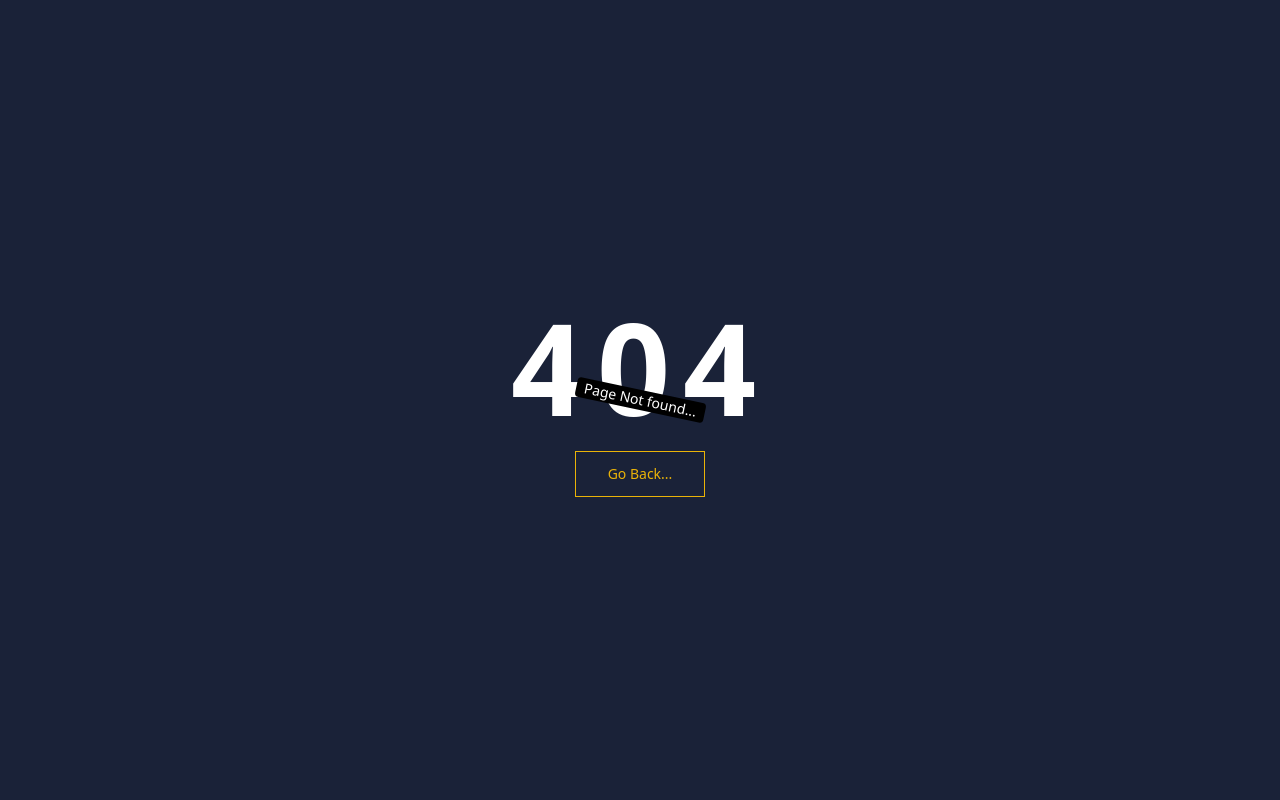
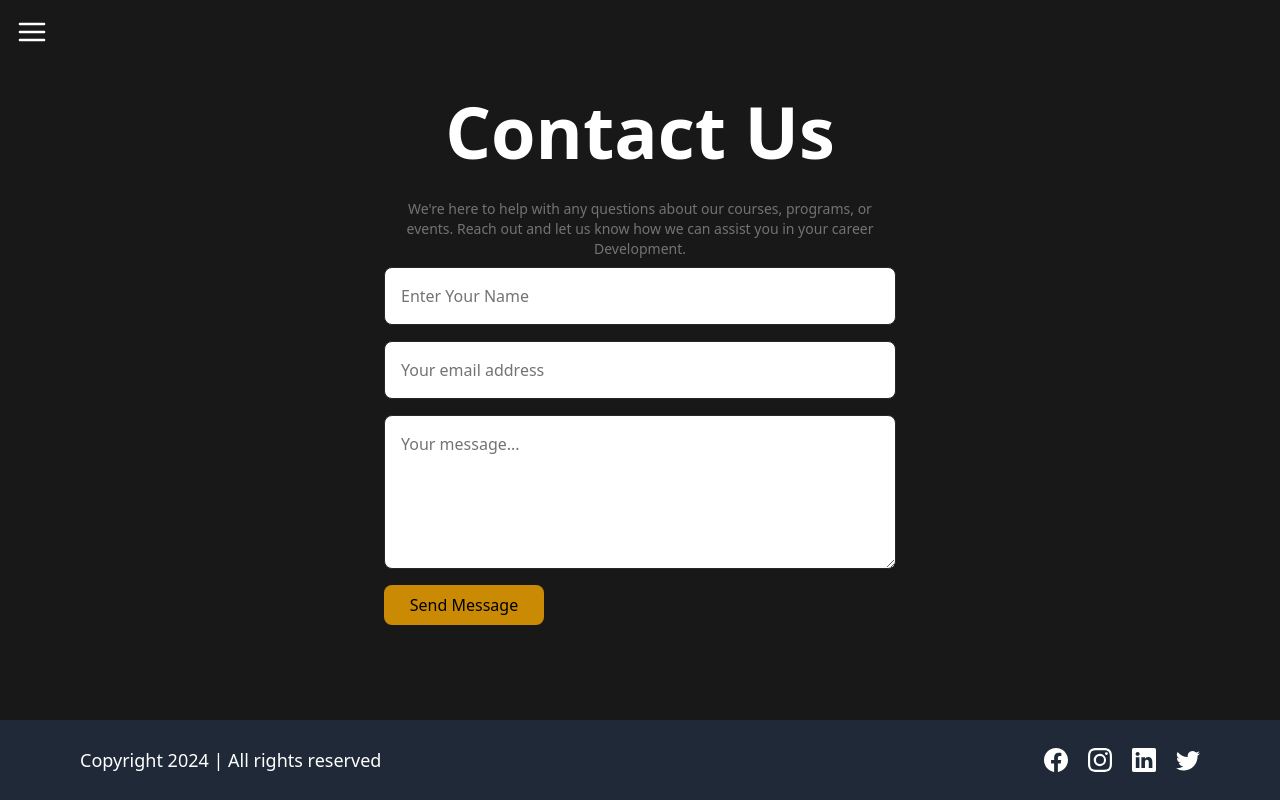
Before and after one commit to Shivam2709/Learning-Management-System-Frontend, a React (Vite) app: page /contact in a window 1280 px wide. Before the commit this address had no page. Built offline with nearby package versions, Linux system fonts and the light colour scheme.

Commit message:
contact Us section complete

```diff
--- a/src/App.jsx
+++ b/src/App.jsx
@@ -1,32 +1,31 @@
-import './App.css'
+import "./App.css";
 
-import { Route, Routes } from 'react-router-dom';
+import { Route, Routes } from "react-router-dom";
 
-import AboutUs from './Pages/AboutUs';
-import CourseList from './Pages/Course/CourseList';
-import HomePage from './Pages/HomePage';
-import Login from './Pages/Login';
-import NotFound from './Pages/NotFound';
-import SignUp from './Pages/SignUp';
+import AboutUs from "./Pages/AboutUs";
+import Contact from "./Pages/Contact";
+import CourseList from "./Pages/Course/CourseList";
+import HomePage from "./Pages/HomePage";
+import Login from "./Pages/Login";
+import NotFound from "./Pages/NotFound";
+import SignUp from "./Pages/SignUp";
 
 function App() {
-
-
   return (
     <>
       <Routes>
         <Route path="/" element={<HomePage />} />
         <Route path="/about" element={<AboutUs />} />
-        <Route path='/courses' element={<CourseList />} />
+        <Route path="/contact" element={<Contact />} />
+        <Route path="/courses" element={<CourseList />} />
 
-
-        <Route path='/signup' element={<SignUp />} />
-        <Route path='/login' element={<Login />} />
+        <Route path="/signup" element={<SignUp />} />
+        <Route path="/login" element={<Login />} />
 
         <Route path="*" element={<NotFound />} />
       </Routes>
     </>
-  )
+  );
 }
 
 export default App;
--- /dev/null
+++ b/src/Pages/Contact.jsx
@@ -0,0 +1,112 @@
+import { useState } from "react";
+import toast from "react-hot-toast";
+
+import axiosInstance from "../Helpers/axiosInstance";
+import { isEmail } from "../Helpers/regexMatcher";
+import HomeLayout from "../Layouts/HomeLayout";
+const Contact = () => {
+  const [userInput, setUserInput] = useState({
+    name: "",
+    email: "",
+    message: "",
+  });
+
+  function handleUserInput(e) {
+    const { name, value } = e.target;
+    console.log(name, value);
+    setUserInput({
+      ...userInput,
+      [name]: value,
+    });
+  }
+
+  async function onFormSubmit(e) {
+    e.preventDefault();
+    if (!userInput.email || !userInput.name || !userInput.message) {
+      toast.error("All fields are mandatory");
+    }
+
+    if (!isEmail(userInput.email)) {
+      toast.error("Invalid email id");
+      return;
+    }
+
+    try {
+      const response = axiosInstance.post("/contact", userInput);
+      toast.promise(response, {
+        loading: "Submitting your message...",
+        success: "Message sent successfully",
+        error: "Failed to send the message",
+      });
+      const constactResponse = await response;
+      if (constactResponse?.data?.success) {
+        setUserInput({
+          name: "",
+          email: "",
+          message: "",
+        });
+      }
+    } catch (error) {
+      toast.error("Opeartion failed...");
+    }
+  }
+
+  return (
+    <HomeLayout>
+      <div className="flex items-center justify-center h-[90vh]">
+        <div className="max-w-2xl mx-auto p-4 relative z-10">
+          <h1 className="text-lg md:text-7xl text-center font-sans font-bold mb-8 text-white">
+            Contact Us
+          </h1>
+          <p className="text-neutral-500 max-w-lg mx-auto my-2 text-sm text-center">
+            We&apos;re here to help with any questions about our courses,
+            programs, or events. Reach out and let us know how we can assist you
+            in your career Development.
+          </p>
+          <form
+            className="flex flex-col gap-4"
+            onSubmit={onFormSubmit}
+            noValidate
+          >
+            <input
+              id="name"
+              name="name"
+              type="text"
+              placeholder="Enter Your Name"
+              className="rounded-lg border border-neutral-800 focus:ring-2 w-full p-4 bg-neutral-950 placeholder:text-neutral-500"
+              onChange={handleUserInput}
+              value={userInput.name}
+            />
+
+            <input
+              id="email"
+              name="email"
+              type="email"
+              placeholder="Your email address"
+              className="rounded-lg border border-neutral-800 focus:ring-2 w-full p-4 placeholder:text-neutral-500"
+              onChange={handleUserInput}
+              value={userInput.email}
+            />
+            <textarea
+              id="message"
+              name="message"
+              placeholder="Your message..."
+              className="rounded-lg border border-neutral-800 focus:ring-2 w-full p-4 placeholder:text-neutral-500"
+              rows={5}
+              onChange={handleUserInput}
+              value={userInput.message}
+            ></textarea>
+            <button
+              type="submit"
+              className="px-6 py-2 w-40 rounded-lg bg-yellow-600 text-black font-medium hover:bg-yellow-500 focus:outline-none focus:ring-2 focus:ring-yellow-500 focus:ring-offset-2"
+            >
+              Send Message
+            </button>
+          </form>
+        </div>
+      </div>
+    </HomeLayout>
+  );
+};
+
+export default Contact;
--- a/src/Pages/Course/CourseList.jsx
+++ b/src/Pages/Course/CourseList.jsx
@@ -21,17 +21,15 @@ function CourseList() {
   return (
     <HomeLayout>
       <div className="min-h-[90vh] pt-12 pl-20 flex flex-col gap-10 text-white">
-                <h1>
+        <h1 className="text-center text-3xl font-semibold mb-5">
           Explore the courses made by&nbsp;
-                    <span className="font-bold text-yellow-500">
-                        Industry exports
-                    </span>
+          <span className="font-bold text-yellow-500">Industry exports</span>
+        </h1>
         <div className="mb-10 flex flex-wrap gap-14">
           {courseData?.map((element) => {
-                            return <CourseCard key={element._id} data={element} />
+            return <CourseCard key={element._id} data={element} />;
           })}
         </div>
-                </h1>
       </div>
     </HomeLayout>
   );
--- a/src/Pages/Login.jsx
+++ b/src/Pages/Login.jsx
@@ -1,13 +1,13 @@
-import { useState } from 'react';
-import { toast } from 'react-hot-toast';
-import { useDispatch } from 'react-redux';
-import { Link, useNavigate } from 'react-router-dom';
+import { useState } from "react";
+import { toast } from "react-hot-toast";
+import { useDispatch } from "react-redux";
+import { Link, useNavigate } from "react-router-dom";
 
-import HomeLayout from '../Layouts/HomeLayout';
-import { login } from '../Redux/Slices/AuthSlice';
+import { isEmail } from "../Helpers/regexMatcher";
+import HomeLayout from "../Layouts/HomeLayout";
+import { login } from "../Redux/Slices/AuthSlice";
 
 function Login() {
-
   const dispatch = useDispatch();
   const navigate = useNavigate();
 
@@ -17,24 +17,28 @@ function Login() {
   });
 
   function handleUserInput(e) {
-        const {name, value} = e.target;
+    const { name, value } = e.target;
     setLoginData({
       ...LoginData,
-            [name]: value
-        })
+      [name]: value,
+    });
   }
 
   async function onLogin(event) {
     event.preventDefault();
-        if(!LoginData.email || !LoginData.password ) {
+    if (!LoginData.email || !LoginData.password) {
       toast.error("Please fill all the details");
+      return;
+    }
+
+    if (!isEmail(LoginData.email)) {
+        toast.error("Invalid email id");
         return;
       }
 
     // dispatch create account action
     const response = await dispatch(login(LoginData));
-        if(response?.payload?.success)
-            navigate("/");
+    if (response?.payload?.success) navigate("/");
 
     setLoginData({
       email: "",
@@ -44,12 +48,19 @@ function Login() {
 
   return (
     <HomeLayout>
-            <div className='flex overflow-x-auto items-center justify-center h-[100vh]'>
-                <form noValidate onSubmit={onLogin} className='flex flex-col justify-center gap-3 rounded-lg p-4 text-white w-96 shadow-[0_0_10px_black]'>
+      <div className="flex overflow-x-auto items-center justify-center h-[100vh]">
+        <form
+          noValidate
+          onSubmit={onLogin}
+          className="flex flex-col justify-center gap-3 rounded-lg p-4 text-white w-96 shadow-[0_0_10px_black]"
+        >
           <h1 className="text-center text-2xl font-bold">Login Page</h1>
 
-                    <div className='flex flex-col gap-1'>
-                        <label htmlFor="email" className='font-semibold'> Email </label>
+          <div className="flex flex-col gap-1">
+            <label htmlFor="email" className="font-semibold">
+              {" "}
+              Email{" "}
+            </label>
             <input
               type="email"
               required
@@ -61,8 +72,11 @@ function Login() {
               value={LoginData.email}
             />
           </div>
-                    <div className='flex flex-col gap-1'>
-                        <label htmlFor="password" className='font-semibold'> Password </label>
+          <div className="flex flex-col gap-1">
+            <label htmlFor="password" className="font-semibold">
+              {" "}
+              Password{" "}
+            </label>
             <input
               type="password"
               required
@@ -75,14 +89,19 @@ function Login() {
             />
           </div>
 
-                    <button type="submit" className='mt-2 bg-yellow-600 hover:bg-yellow-500 transition-all ease-in-out duration-300 rounded-sm py-2 font-semibold text-lg cursor-pointer'>
+          <button
+            type="submit"
+            className="mt-2 bg-yellow-600 hover:bg-yellow-500 transition-all ease-in-out duration-300 rounded-sm py-2 font-semibold text-lg cursor-pointer"
+          >
             Login
           </button>
 
           <p className="text-center">
-                        Don&#39;t have an account ? <Link to="/signup" className='link text-accent cursor-pointer'>SignUp</Link>
+            Don&#39;t have an account ?{" "}
+            <Link to="/signup" className="link text-accent cursor-pointer">
+              SignUp
+            </Link>
           </p>
-
         </form>
       </div>
     </HomeLayout>
--- a/src/Pages/SignUp.jsx
+++ b/src/Pages/SignUp.jsx
@@ -1,18 +1,16 @@
-import { useState } from 'react';
-import { toast } from 'react-hot-toast';
-import { BsPersonCircle } from 'react-icons/bs';
-import { useDispatch } from 'react-redux';
-import { Link, useNavigate } from 'react-router-dom';
+import { useState } from "react";
+import { toast } from "react-hot-toast";
+import { BsPersonCircle } from "react-icons/bs";
+import { useDispatch } from "react-redux";
+import { Link, useNavigate } from "react-router-dom";
 
-import { isEmail, isValidPassword } from '../Helpers/regexMatcher';
-import HomeLayout from '../Layouts/HomeLayout';
-import { createAccount } from '../Redux/Slices/AuthSlice';
+import { isEmail, isValidPassword } from "../Helpers/regexMatcher";
+import HomeLayout from "../Layouts/HomeLayout";
+import { createAccount } from "../Redux/Slices/AuthSlice";
 
 function Signup() {
-
   const dispatch = useDispatch();
   const navigate = useNavigate();
-
 
   const [previewImage, setPreviewImage] = useState("");
 
@@ -20,15 +18,15 @@ function Signup() {
     fullName: "",
     email: "",
     password: "",
-        avatar: ""
+    avatar: "",
   });
 
   function handleUserInput(e) {
-        const {name, value} = e.target;
+    const { name, value } = e.target;
     setSignupData({
       ...signupData,
-            [name]: value
-        })
+      [name]: value,
+    });
   }
 
   function getImage(event) {
@@ -36,39 +34,46 @@ function Signup() {
     // getting the image
     const uploadedImage = event.target.files[0];
 
-        if(uploadedImage) {
+    if (uploadedImage) {
       setSignupData({
         ...signupData,
-                avatar: uploadedImage
+        avatar: uploadedImage,
       });
       const fileReader = new FileReader();
       fileReader.readAsDataURL(uploadedImage);
       fileReader.addEventListener("load", function () {
         setPreviewImage(this.result);
-            })
+      });
     }
   }
 
   async function createNewAccount(event) {
     event.preventDefault();
-        if(!signupData.email || !signupData.password || !signupData.fullName || !signupData.avatar) {
+    if (
+      !signupData.email ||
+      !signupData.password ||
+      !signupData.fullName ||
+      !signupData.avatar
+    ) {
       toast.error("Please fill all the details");
       return;
     }
 
     // checking name field length
-        if(signupData.fullName.length < 5) {
-            toast.error("Name should be atleast of 5 characters")
+    if (signupData.fullName.length < 5) {
+      toast.error("Name should be atleast of 5 characters");
       return;
     }
     // checking valid email
-        if(!isEmail(signupData.email)) {
+    if (!isEmail(signupData.email)) {
       toast.error("Invalid email id");
       return;
     }
     // checking password validation
-        if(!isValidPassword(signupData.password)) {
-            toast.error("Password should be 6 - 16 character long with atleast a number and special character");
+    if (!isValidPassword(signupData.password)) {
+      toast.error(
+        "Password should be 6 - 16 character long with atleast a number and special character"
+      );
       return;
     }
 
@@ -80,31 +85,35 @@ function Signup() {
 
     // dispatch create account action
     const response = await dispatch(createAccount(formData));
-        if(response?.payload?.success)
-            navigate("/");
+    if (response?.payload?.success) navigate("/");
 
     setSignupData({
       fullName: "",
       email: "",
       password: "",
-            avatar: ""
+      avatar: "",
     });
     setPreviewImage("");
-
-
   }
 
   return (
     <HomeLayout>
-            <div className='flex overflow-x-auto items-center justify-center h-[100vh]'>
-                <form noValidate onSubmit={createNewAccount} className='flex flex-col justify-center gap-3 rounded-lg p-4 text-white w-96 shadow-[0_0_10px_black]'>
+      <div className="flex overflow-x-auto items-center justify-center h-[100vh]">
+        <form
+          noValidate
+          onSubmit={createNewAccount}
+          className="flex flex-col justify-center gap-3 rounded-lg p-4 text-white w-96 shadow-[0_0_10px_black]"
+        >
           <h1 className="text-center text-2xl font-bold">Registration Page</h1>
 
           <label htmlFor="image_uploads" className="cursor-pointer">
             {previewImage ? (
-                            <img className="w-24 h-24 rounded-full m-auto" src={previewImage} />
+              <img
+                className="w-24 h-24 rounded-full m-auto"
+                src={previewImage}
+              />
             ) : (
-                            <BsPersonCircle className='w-24 h-24 rounded-full m-auto' />
+              <BsPersonCircle className="w-24 h-24 rounded-full m-auto" />
             )}
           </label>
           <input
@@ -115,8 +124,11 @@ function Signup() {
             id="image_uploads"
             accept=".jpg, .jpeg, .png, .svg"
           />
-                    <div className='flex flex-col gap-1'>
-                        <label htmlFor="fullName" className='font-semibold'> Name </label>
+          <div className="flex flex-col gap-1">
+            <label htmlFor="fullName" className="font-semibold">
+              {" "}
+              Name{" "}
+            </label>
             <input
               type="text"
               required
@@ -128,8 +140,11 @@ function Signup() {
               value={signupData.fullName}
             />
           </div>
-                    <div className='flex flex-col gap-1'>
-                        <label htmlFor="email" className='font-semibold'> Email </label>
+          <div className="flex flex-col gap-1">
+            <label htmlFor="email" className="font-semibold">
+              {" "}
+              Email{" "}
+            </label>
             <input
               type="email"
               required
@@ -141,8 +156,11 @@ function Signup() {
               value={signupData.email}
             />
           </div>
-                    <div className='flex flex-col gap-1'>
-                        <label htmlFor="password" className='font-semibold'> Password </label>
+          <div className="flex flex-col gap-1">
+            <label htmlFor="password" className="font-semibold">
+              {" "}
+              Password{" "}
+            </label>
             <input
               type="password"
               required
@@ -155,14 +173,20 @@ function Signup() {
             />
           </div>
 
-                    <button type="submit" className='mt-2 bg-yellow-600 hover:bg-yellow-500 transition-all ease-in-out duration-300 rounded-sm py-2 font-semibold text-lg cursor-pointer'>
+          <button
+            type="submit"
+            className="mt-2 bg-yellow-600 hover:bg-yellow-500 transition-all ease-in-out duration-300 rounded-sm py-2 font-semibold text-lg cursor-pointer"
+          >
             Create account
           </button>
 
           <p className="text-center">
-                        Already have an account ? <Link to="/login" className='link text-accent cursor-pointer'> Login</Link>
+            Already have an account ?{" "}
+            <Link to="/login" className="link text-accent cursor-pointer">
+              {" "}
+              Login
+            </Link>
           </p>
-
         </form>
       </div>
     </HomeLayout>
--- a/src/Redux/Slices/CourseSlice.js
+++ b/src/Redux/Slices/CourseSlice.js
@@ -4,11 +4,11 @@ import toast from "react-hot-toast";
 import axiosInstance from "../../Helpers/axiosInstance";
 
 const initialState = {
-    courseData: []
-}
+  courseData: [],
+};
 
-export const getAllCourses = createAsyncThunk('/course/get', async () => {
-    try{
+export const getAllCourses = createAsyncThunk("/course/get", async () => {
+  try {
     const response = axiosInstance.get("/courses");
     toast.promise(response, {
       loading: "loading course data...",
@@ -17,10 +17,10 @@ export const getAllCourses = createAsyncThunk('/course/get', async () => {
     });
     console.log(response);
     return (await response).data.courses;
-    }catch(error) {
-        toast.error(error?.response?.data?.message)
+  } catch (error) {
+    toast.error(error?.response?.data?.message);
   }
-})
+});
 
 const courseSlice = createSlice({
   name: "courses",
@@ -28,11 +28,11 @@ const courseSlice = createSlice({
   reducers: {},
   extraReducers: (builder) => {
     builder.addCase(getAllCourses.fulfilled, (state, action) => {
-            if(action.payload) {
+      if (action.payload) {
         state.courseData = [...action.payload];
       }
-        })
-    }
-})
+    });
+  },
+});
 
 export default courseSlice.reducer;
--- a/src/Redux/store.js
+++ b/src/Redux/store.js
@@ -1,14 +1,14 @@
-import { configureStore } from '@reduxjs/toolkit';
+import { configureStore } from "@reduxjs/toolkit";
 
-import AuthSliceReducer from './Slices/AuthSlice';
-import CourseSliceReducer from './Slices/CourseSlice';
+import AuthSliceReducer from "./Slices/AuthSlice";
+import CourseSliceReducer from "./Slices/CourseSlice";
 
 const store = configureStore({
-    reducer: {
-        auth: AuthSliceReducer,
-        course: CourseSliceReducer
-    },
-    devTools: true
+  reducer: {
+    auth: AuthSliceReducer,
+    course: CourseSliceReducer,
+  },
+  devTools: true,
 });
 
 export default store;
```
Also changed, not shown: src/Components/CourseCard.jsx (+6 -7 lines), src/Components/Footer.jsx (+8 -9 lines), src/Pages/HomePage.jsx (+4 -6 lines), src/Pages/NotFound.jsx (+5 -3 lines), src/Redux/Slices/AuthSlice.js (+17 -17 lines). Lines whose indentation alone changed are shown as unchanged.
